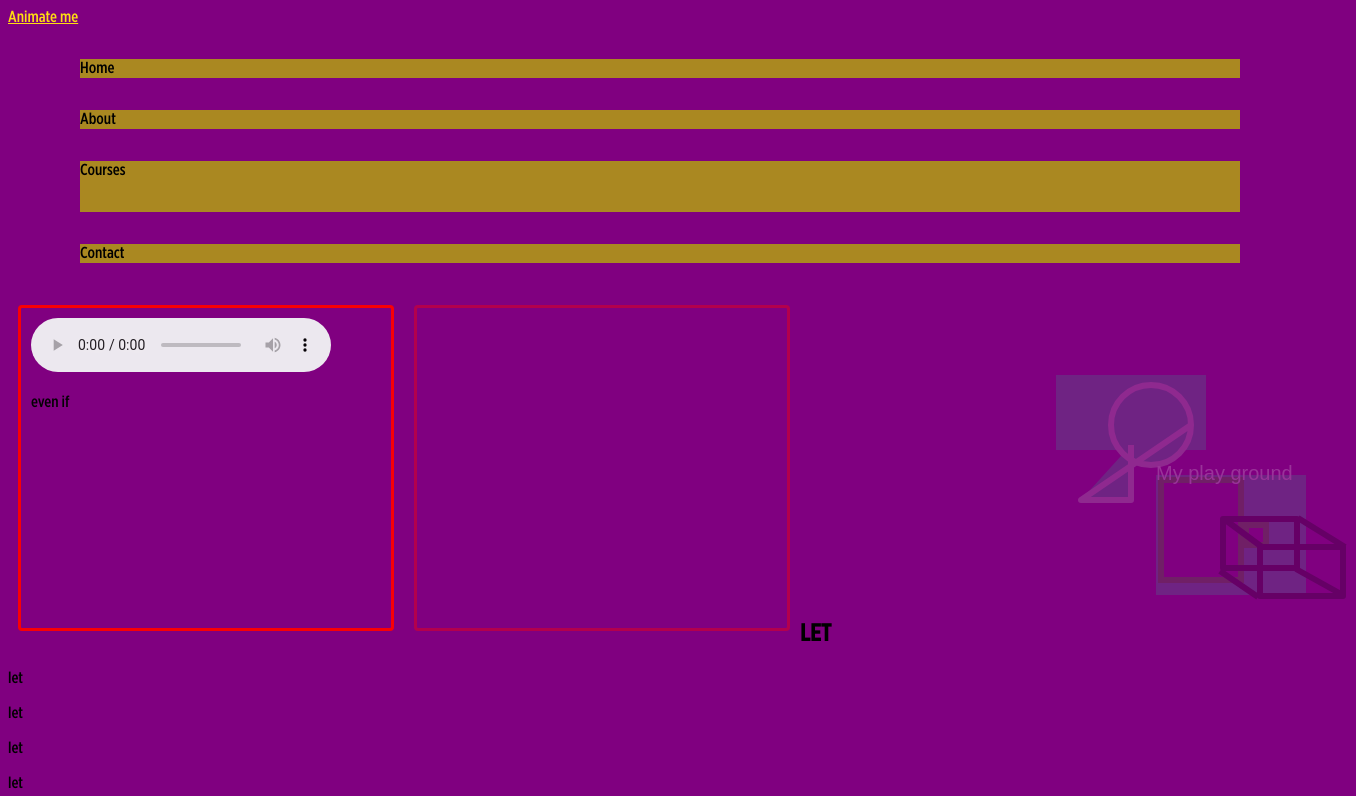
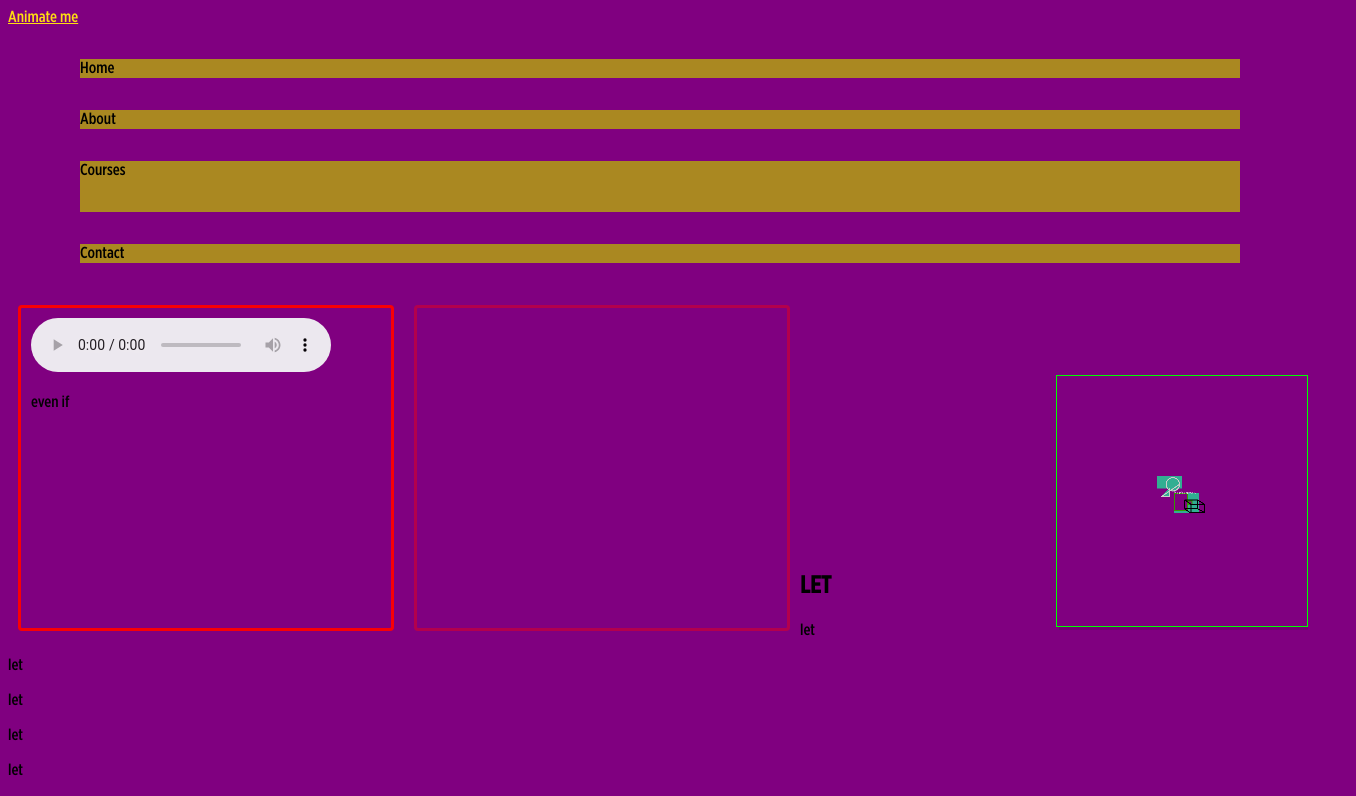
Before and after one commit to wisestme/playground, a plain HTML site: page playground.html in a window 1280 px wide. Shown: the top 796 px of the page, 1356 px wide, since content can reach past the window. Drawn offline with nearby package versions, Linux system fonts and the light colour scheme.

Commit message:
add animation to div

```diff
--- a/css/playground.css
+++ b/css/playground.css
@@ -69,7 +69,7 @@ a {
 
 a:hover {
   color: #1df;
-  transition: color 200ms ease-in 200ms;
+  transition: color 100ms ease-in 200ms;
 }
 
 nav li ul {
@@ -86,3 +86,27 @@ nav li ul {
 nav li:hover ul {
   transform: scale(1, 1);
 }
+
+.headline {
+  color: #ff0000;
+  border: 1px solid #00ff00;
+  border-radius: 0;
+  transform: scale(1) rotate(0deg);
+  opacity: 1;
+  box-shadow: 3px 3px rgba(0, 0, 0, 0.1);
+  width: 50px;
+  padding: 100px;
+}
+
+div:hover {
+  color: #000000;
+  border: 5px dashed #000000;
+  border-radius: 50%;
+  transform: scale(2) rotate(-10deg);
+  opacity: 0.5;
+  box-shadow: -3px -3px rgba(255, 0, 0, 0.5);
+  width: 100px;
+  padding: 20px;
+  transition-property: all;
+  transition-duration: 1s;
+}
```
